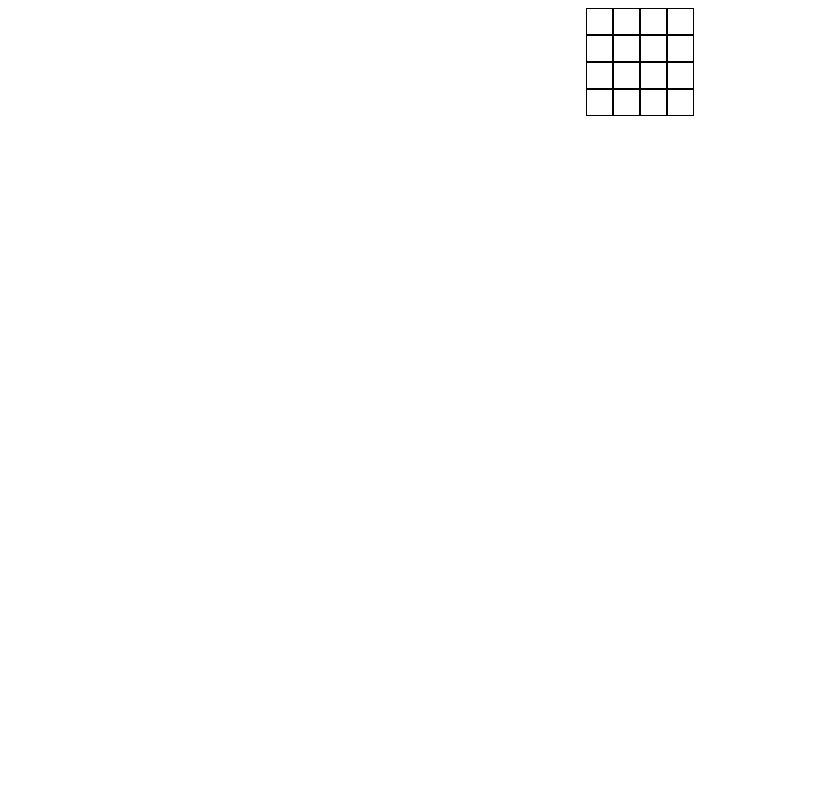
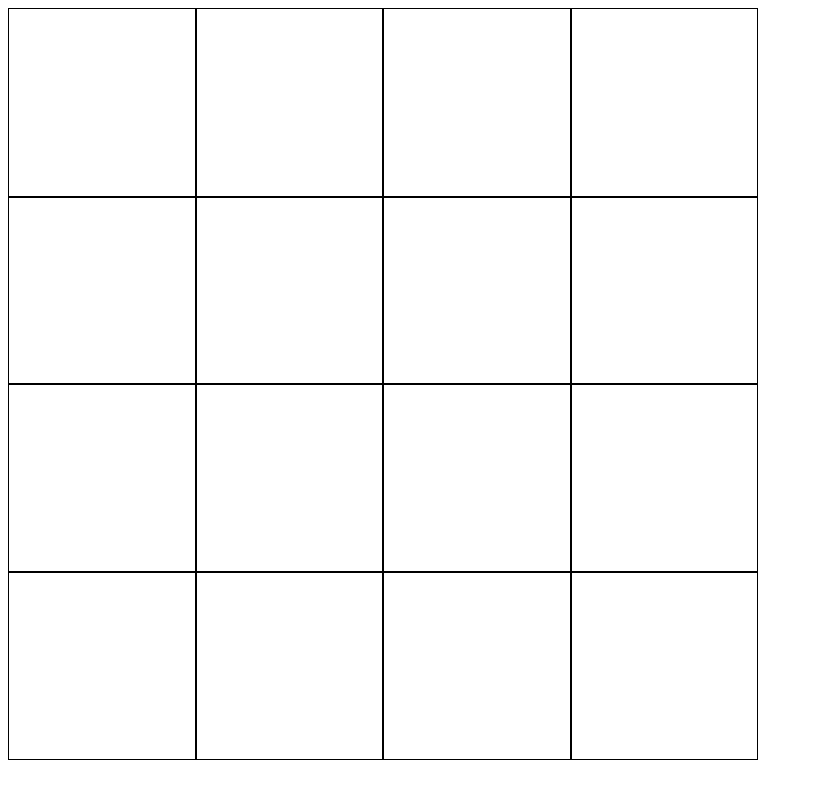
Before and after one commit to Drumus/odin-etch-a-sketch, a plain HTML site: page index.html in a window 1280 px wide. Shown: the whole page, without its empty margins (0-813 px from the left). Drawn offline with Linux system fonts and the light colour scheme.

Commit message:
grid content hover

```diff
--- a/style.css
+++ b/style.css
@@ -1,9 +1,16 @@
+#container {
+    display: grid;
+    width: 750px;
+    height: 750px;
+}
 .content {
-    width: 25px;
-    height: 25px;
     border: 1px solid black;
+    width: 100%;
+    height: 100%;
 }
 .row {
     display: flex;
-    justify-content: center;
 }
+.content:hover {
+    background-color: blue;
+}
```
